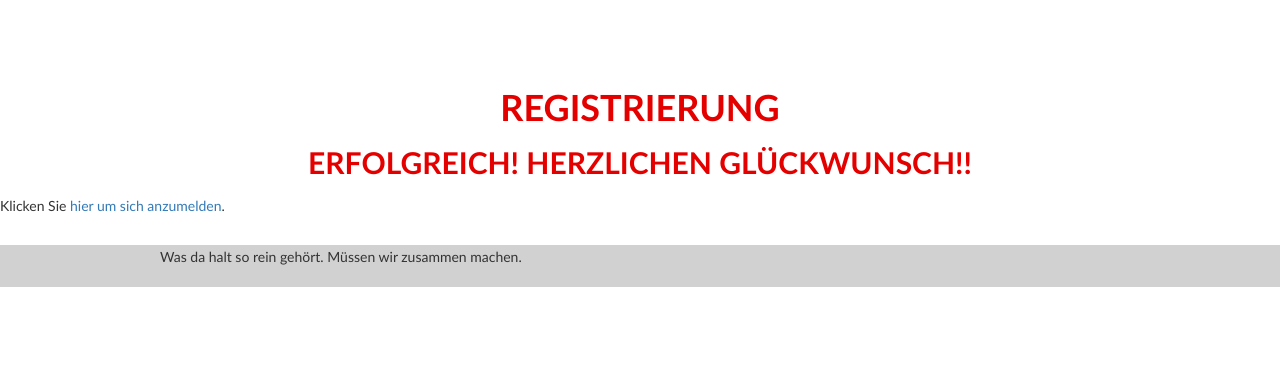
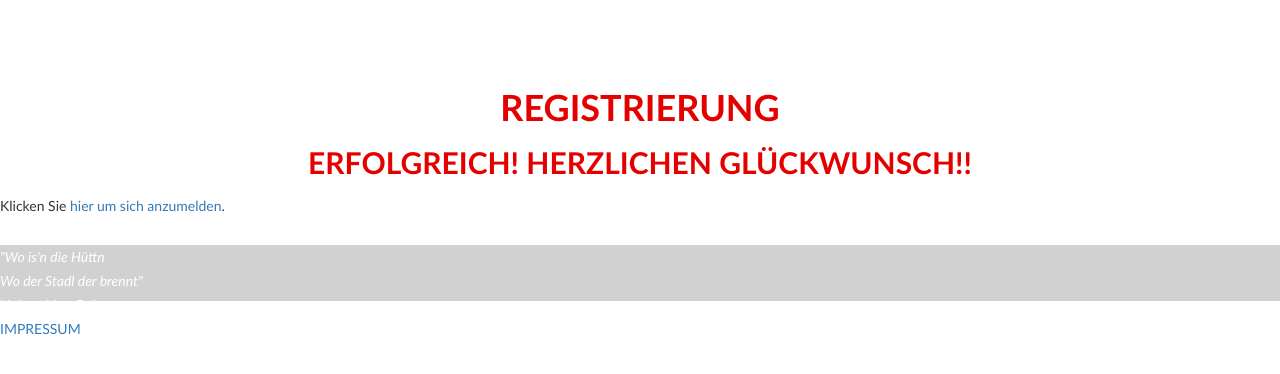
Before and after one commit to nadinegostner/BrennaTuatsGuat, a PHP site: the page made by includes/views/registrierung.php in a window 1280 px wide. Shown: the part 70-444 px from the top of the page. Run offline with PHP 8.4, Linux system fonts and the light colour scheme; the template is opened without the code that fills it, so the values that code supplies are empty; some libraries are stand-ins or nearby versions.

Commit message:
edited footer

```diff
--- a/css/style.css
+++ b/css/style.css
@@ -94,8 +94,10 @@ h1, h2, h3, h4, h5, h6 {
 }
 
 #login {
-    background: url("../includes/images/burning-house/brand-feuer-flammen.jpg") no-repeat center;
+    background: url("../images/burning-house/brand-feuer-flammen.jpg") no-repeat center;
 }
+
+
 
 /* _____ HEADER _____ */
 
@@ -204,7 +206,7 @@ main {
 footer {
     background-color: #d1d1d1;
     width: 100%;
-    height: 3em;
+    height: 4em;
     line-height: 1.7em;
     margin-top: 2em;
 }
@@ -212,4 +214,43 @@ footer {
 footer section {
     width: 960px;
     margin: 0 auto;
+    float: left;
 }
+
+/*footer section div a {
+    text-decoration: none;
+    list-style-type: none;
+    color: white;
+    transition: color 300ms linear;
+    text-transform: uppercase;
+    margin: 0 auto;
+}
+
+
+footer a:hover {
+    color: #E50000;
+}*/
+
+#quote {
+    text-align: justify;
+    color: white;
+    font-style: italic;
+}
+
+#author {
+    color: white;
+    text-transform: capitalize;
+}
+
+#linkImpressum {
+    text-decoration: none;
+    list-style-type: none;
+    color: white;
+    transition: color 300ms linear;
+    text-transform: uppercase;
+    margin: 0 auto;
+}
+
+#linkImpressum a:hover {
+    color: #E50000;
+}
--- a/includes/views/impressum.php
+++ b/includes/views/impressum.php
@@ -1,7 +1 @@
 <?php
-/**
- * Created by PhpStorm.
- * User: nadin
- * Date: 28.04.2018
- * Time: 22:20
- */
--- a/includes/views/login.php
+++ b/includes/views/login.php
@@ -4,13 +4,15 @@ echo $this->header;
 
 ?>
     <main id="wrapper login">
-        <div class="col-md-12">
-            <img src="#" alt="Logo Brenna Tuats Guat">              <!-- Logo noch einfügen -->
+        <div class="col-md-12" id="logo">
+            <img src="images/Logo.png" alt="Logo Brenna Tuats Guat">
         </div>
 
         <h1>Login</h1>
 
+        <!--Formular Login-->
         <form action="login" method="post" class="col-md-12">
+            <!--Ausgabe Fehlermeldung-->
             <?php if($this->errorPasswd == true): ?>
                 <div class="alert alert-danger alert-dismissible fade in" role="alert">
                     <button type="button" class="close" data-dismiss="alert" aria-label="Close">
--- a/includes/views/logout.php
+++ b/includes/views/logout.php
@@ -5,12 +5,12 @@ echo $this->header;
 ?>
 
 
-    <div id="main">
+    <main>
         <div class="row">
             <h1 class="col-xs-12">Logout erfolgreich</h1>
             <p class="col-xs-12">Sie sind jetzt abgemeldet. <a href="login">Klicken Sie hier um sich wieder anzumelden.</a></p>
         </div>
-    </div>
+    </main>
 
 
 <?php
--- a/includes/views/parts/footer.php
+++ b/includes/views/parts/footer.php
@@ -1,7 +1,21 @@
 <footer>
     <section>
-        <p>Was da halt so rein gehört. Müssen wir zusammen machen.</p>
+        <div id="quote">
+            <p>
+                "Wo is'n die Hüttn <br>
+                Wo der Stadl der brennt"
+            </p>
+        </div>
+        <div id="author">
+            <p>
+                Hubert von Goisern
+            </p>
+        </div>
+        <div id="linkImpressum">
+                <a href="../impressum.php">Impressum</a>
+        </div>
     </section>
+    <div class="clear"></div>
 </footer>
 <script type="text/javascript" src="js/game.js"></script>
 </body>
--- a/includes/views/registrierung.php
+++ b/includes/views/registrierung.php
@@ -4,21 +4,25 @@ echo $this->header;
 
 ?>
 
-<!--variablen angepasst: trotzdem immer Fehlermeldung errorFields: name (Bitte Wert eingeben) -> Feld umbenannt zu username-->
+<!--Registrierung: id verweist auf Pfad und Controller (siehe routes)-->
    <main id="wrapper register">
 
         <h1>Registrierung</h1>
 
+       <!--Meldung bei erfolgreicher Registrierung-->
        <?php if($this->RegisterSuccessful): ?>
 
            <h2>erfolgreich! Herzlichen Glückwunsch!!</h2>
-           <p>
-               Klicken Sie <a href="login">hier um sich anzumelden</a>.
-           </p>
-
+           <section>
+               <p>
+                    Klicken Sie <a href="login">hier um sich anzumelden</a>.
+               </p>
+           </section>
         <?php else: ?>
 
-        <form method="post" id="registerModal" role="document" aria-labelledby="registerModalLabel">
+
+       <!--Formular Registrierung-->
+       <form method="post" id="registerModal" role="document" aria-labelledby="registerModalLabel">
             <div class="form-row">
                 <div class="form-group col-md-6">
                     <label for="validationDefault01">First name</label>
@@ -46,11 +50,11 @@ echo $this->header;
             <div class="form-row">
                 <div class="form-group col-md-6">
                     <label for="password validationDefault04">Passwort*</label>
-                    <input type="password" name="pwd" class="form-control" id="password validationDefault04 pwd" placeholder="** Psst! Geheim. **" required>
+                    <input type="password" name="pwd" class="form-control" id="validationDefault04 pwd" placeholder="** Psst! Geheim. **" required>
                 </div>
                 <div class="form-group col-md-6">
                     <label for="confirm_password validationDefault05">Passwort wiederholen*</label>
-                    <input type="password" name="pwd2" class="form-control" id="confirm_password validationDefault05 pwd2" placeholder="und nochmal..." required>
+                    <input type="password" name="pwd2" class="form-control" id="validationDefault05 pwd2" placeholder="und nochmal..." required>
                 </div>
                 <div class="form-group col-md-12">
                     <small id="passwordHelpBlock" class="form-text text-muted">
@@ -77,47 +81,7 @@ echo $this->header;
     </main>
     <div class="clear"></div>
 
-<!--
-    <div class="modal fade<?php if($registerError):?> in<?php endif; ?>" id="registerModal" tabindex="-1" role="dialog" aria-labelledby="registerModalLabel">
-    <div class="modal-dialog" role="document">
-        <div class="modal-content">
-            <div class="modal-header">
-                <button type="button" class="close" data-dismiss="modal" aria-label="Close"><span aria-hidden="true">&times;</span></button>
-                <h4 class="modal-title" id="registerModalLabel">Registrierung</h4>
-            </div>
-            <div class="modal-body">
-                <div class="row">
-                    <p class="col-xs-12">
-                        Wir benötigen folgende Angaben um Sie für unseren Dienst registrieren zu können:
-                    </p>
 
-                    <form method="post" action="login" class="col-xs-12">
-
-                        <div class="form-group">
-                            <label for="name">Benutzername:</label>
-                            <input type="text" class="form-control" name="name" id="name" placeholder="Benutzernamen eingeben">
-                        </div>
-                        <div class="form-group">
-                            <label for="pwd">Passwort (mindestens 8 Zeichen):</label>
-                            <input type="password" name="pwd" class="form-control" id="pwd" placeholder="Bitte Passwort eingeben (mind. 8 Zeichen)">
-                        </div>
-                        <div class="form-group">
-                            <label for="pwd2">Passwort (wiederholen):</label>
-                            <input type="password" name="pwd2" class="form-control" id="pwd2" placeholder="Bitte das Passwort wiederholen">
-                        </div>
-
-                        <input type="hidden" name="action" value="register">
-
-                    </form>
-                </div>
-            </div>
-            <div class="modal-footer">
-                <button type="button" class="btn btn-default" data-dismiss="modal">Abbrechen</button>
-                <button type="button" class="btn btn-primary">Registrieren</button>
-            </div>
-        </div>
-    </div>
-    </div>-->
 
 <?php
 
```
Also changed, not shown: includes/controllers/RegisterController.php (+4 -3 lines), includes/routes.php (+5 -5 lines), includes/views/parts/header.php (+4 -7 lines), 1 other file.
